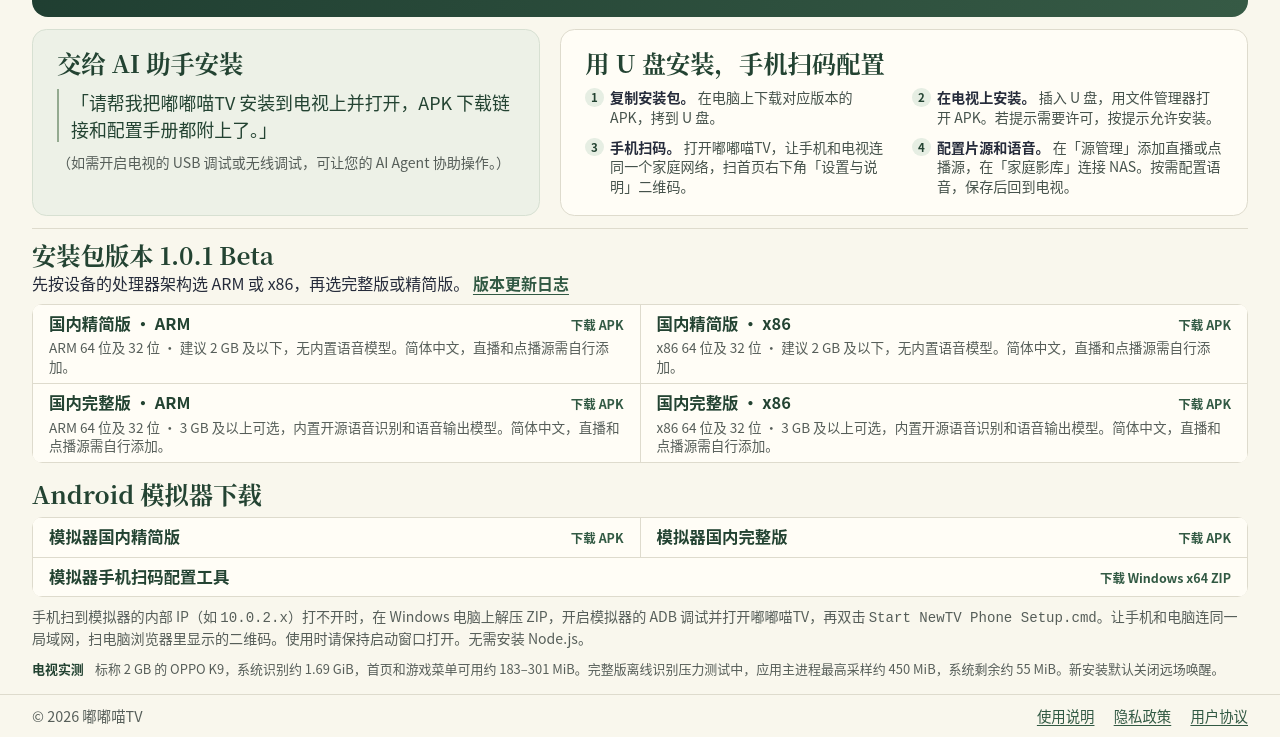
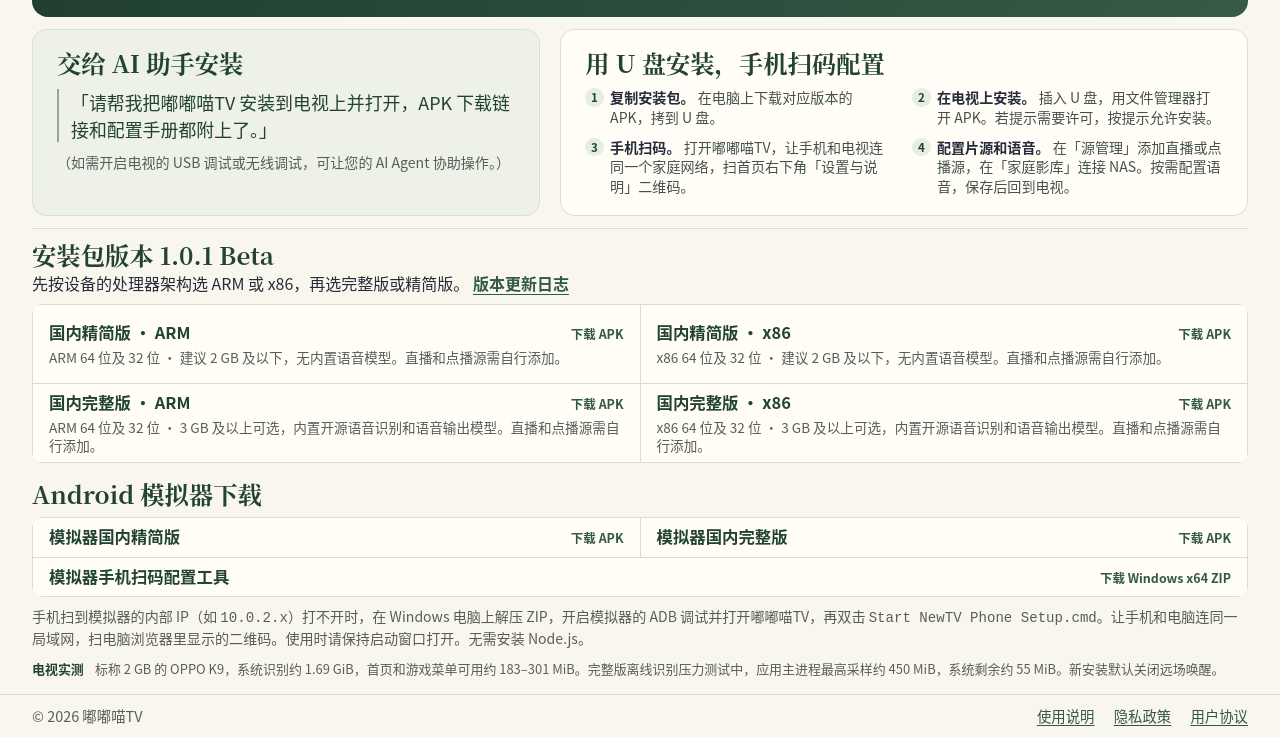
Before and after one commit to newtv-ai/newtv-downloads, a plain HTML site: page setup.html in a window 1280 px wide. Shown: the part 191-928 px from the top of the page. Drawn offline with Linux system fonts and the light colour scheme.

Commit message:
Remove redundant language label from download cards

```diff
--- a/setup.html
+++ b/setup.html
@@ -60,25 +60,25 @@
           <li>
             <a href="https://github.com/newtv-ai/newtv-downloads/releases/download/v1.0.1-beta/newtv-cn-lite-arm-v1.0.1-beta.apk">
               <h3>国内精简版 · ARM</h3><span class="edition-download">下载 APK</span>
-              <p>ARM 64 位及 32 位 · 建议 2 GB 及以下，无内置语音模型。简体中文，直播和点播源需自行添加。</p>
+              <p>ARM 64 位及 32 位 · 建议 2 GB 及以下，无内置语音模型。直播和点播源需自行添加。</p>
             </a>
           </li>
           <li>
             <a href="https://github.com/newtv-ai/newtv-downloads/releases/download/v1.0.1-beta/newtv-cn-lite-x86-v1.0.1-beta.apk">
               <h3>国内精简版 · x86</h3><span class="edition-download">下载 APK</span>
-              <p>x86 64 位及 32 位 · 建议 2 GB 及以下，无内置语音模型。简体中文，直播和点播源需自行添加。</p>
+              <p>x86 64 位及 32 位 · 建议 2 GB 及以下，无内置语音模型。直播和点播源需自行添加。</p>
             </a>
           </li>
           <li>
             <a href="https://github.com/newtv-ai/newtv-downloads/releases/download/v1.0.1-beta/newtv-cn-full-arm-v1.0.1-beta.apk">
               <h3>国内完整版 · ARM</h3><span class="edition-download">下载 APK</span>
-              <p>ARM 64 位及 32 位 · 3 GB 及以上可选，内置开源语音识别和语音输出模型。简体中文，直播和点播源需自行添加。</p>
+              <p>ARM 64 位及 32 位 · 3 GB 及以上可选，内置开源语音识别和语音输出模型。直播和点播源需自行添加。</p>
             </a>
           </li>
           <li>
             <a href="https://github.com/newtv-ai/newtv-downloads/releases/download/v1.0.1-beta/newtv-cn-full-x86-v1.0.1-beta.apk">
               <h3>国内完整版 · x86</h3><span class="edition-download">下载 APK</span>
-              <p>x86 64 位及 32 位 · 3 GB 及以上可选，内置开源语音识别和语音输出模型。简体中文，直播和点播源需自行添加。</p>
+              <p>x86 64 位及 32 位 · 3 GB 及以上可选，内置开源语音识别和语音输出模型。直播和点播源需自行添加。</p>
             </a>
           </li>
         </ul>
```
